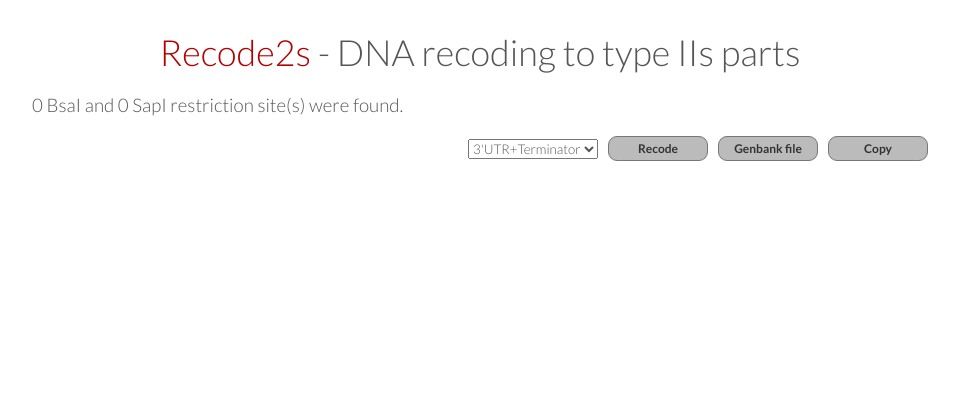
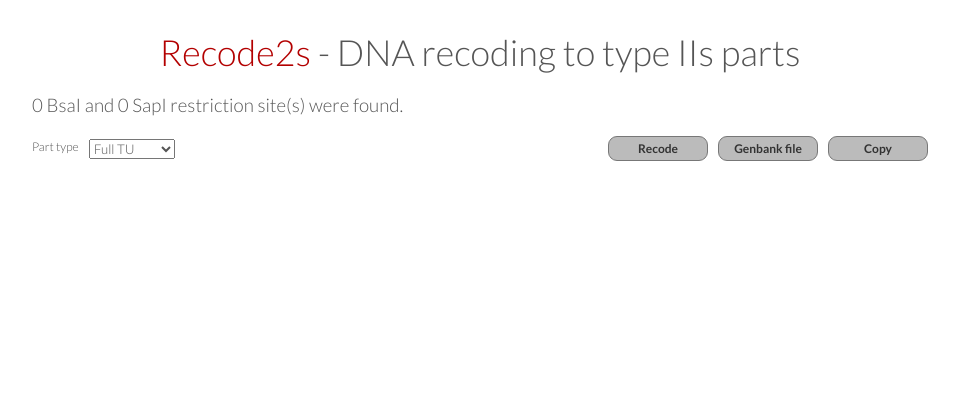
Before and after one commit to bpollakw/recode2s, a Flask app: template templates/recode.html in a window 1280 px wide. Shown: the top 420 px of the page, without its empty margins (160-1119 px from the left). Run offline with Flask 2, Linux system fonts and the light colour scheme; the template is opened without the code that fills it, so the values that code supplies are empty; some libraries are stand-ins or nearby versions.

Commit message:
new version

```diff
--- a/app.py
+++ b/app.py
@@ -18,9 +18,9 @@ app.secret_key = 'HJKDGSA&^D%HJKN.zczxcoasdk2194uru'
 #def page_not_found(e):
 #    return render_template('404.html', title='404'), 404
 
-@app.errorhandler(500)
-def internal_error(e):
-	return render_template('500.html', title='500'), 500
+#@app.errorhandler(500)
+#def internal_error(e):
+#	return render_template('500.html', title='500'), 500
 
 # Helper function for recursive search of restriction sites
 
@@ -46,7 +46,6 @@ def recode():
 		seq = request.form["seq"]
 		seq = seq.upper()
 		seq = re.sub(' ','',seq).strip()
-		seqtype = request.form["seqtype"]
 		name = request.form["name"]
 
 	BsaI_F = "GGTCTC"
@@ -94,16 +93,21 @@ def recode():
 
 	BsaI_sites = BsaI_sitesF+BsaI_sitesR
 	SapI_sites = SapI_sitesF+SapI_sitesR
+	session["BsaI"] = BsaI_sites
+	session["SapI"] = SapI_sites
 
 
-	return render_template('recode.html', seq=orgseq, newseq=seq, seqtype=seqtype, name=name,BsaI=BsaI_sites, SapI=SapI_sites)
+	return render_template('recode.html', seq=orgseq, newseq=seq, name=name,BsaI=BsaI_sites, SapI=SapI_sites)
 
 @app.route('/export')
 def export():
 	name = request.args.get('name','')
 	seq = request.args.get('seq','')
 	seq_type = request.args.get('type','')
-
+	add = request.args.get('add','')
+	BsaI = session.get("BsaI", None)
+	SapI = session.get("SapI", None)
+	add = int(add)
 	if not name:
 		return ('', 204)
 
@@ -117,16 +121,23 @@ def export():
 	record.features.append( SeqFeature( location = location, strand = strand, type="BsaI_F", id="BsaI"))
 
 	location = FeatureLocation(7, 11, strand = strand);
-	record.features.append( SeqFeature( location = location, strand = strand, type="misc_feature", id="Overhang" ))
+	record.features.append( SeqFeature( location = location, strand = strand, type="misc_feature", id="Overhang", qualifiers={"key": "Overhang"} ))
+
+
+	for site in BsaI:
+		location = FeatureLocation(site+add, site+add+6, strand = strand);
+		record.features.append( SeqFeature( location = location, strand = strand, type="modified_base", id="BsaI_mut", qualifiers={"key": "BsaI_mut"} ))
+
+	for site in SapI:
+		location = FeatureLocation(site+add, site+add+7, strand = strand);
+		record.features.append( SeqFeature( location = location, strand = strand, type="modified_base", id="SapI_mut", qualifiers={"key": "SapI_mut"} ))
 
 	strand = -1;
 	location = FeatureLocation(len(seq)-6, len(seq), strand = strand);
 	record.features.append( SeqFeature( location = location, strand = strand, type="BsaI_R", id="BsaI" ))
 
-
 	location = FeatureLocation(len(seq)-11, len(seq)-7, strand = strand);
-	record.features.append( SeqFeature( location = location, strand = strand, type="misc_feature", id="Overhang" ))
-
+	record.features.append( SeqFeature( location = location, strand = strand, type="misc_feature", id="Overhang", qualifiers={"key": "Overhang"} ))
 
 	response = make_response(record.format("gb"))
 	response.headers["Content-Type"] = "application/octet-stream"
@@ -137,5 +148,3 @@ def export():
 if __name__ == "__main__":
  	port = int(os.environ.get('PORT', 5000))
 	serve(app, host="0.0.0.0", port=port)
-	#serve(wsgiapp, listen='*:8080')
-	#app.run(debug=True, host="0.0.0.0", port=5000)
--- a/static/js/seqviewer.js
+++ b/static/js/seqviewer.js
@@ -57,7 +57,7 @@ function highlight_sites(){
 	seqViewer.coverage(sequenceCoverage);
 }
 
-function recode(name, seq, newseq, type){
+function recode(name, seq, newseq){
 
 	if (type == "CDS" && seq.substring(0,3) == "ATG"){
 		if (typeof changed !== 'undefined'){
@@ -70,7 +70,7 @@ function recode(name, seq, newseq, type){
 		}
 	}
 	else if (type == "CDS" && seq.substring(0,3) != "ATG"){
-		alert("cds does not start with ATG. Check sequence!")
+		alert("CDS does not start with ATG. Check sequence!")
 	}
 	else if (type == 'promoter' && typeof changed == 'undefined'){
 			front = "GGTCTCAGGAG"
@@ -84,7 +84,7 @@ function recode(name, seq, newseq, type){
 			add=11;
 	}
 	else if (type == 'terminator' && typeof changed != 'undefined'){}
-	else if (type == 'full' && typeof changed == 'undefined'){
+	else if (type == 'gene'){
 			front = "GGTCTCAGGAG"
 			back = "CGCTTGAGACC"
 			add=11;
@@ -150,7 +150,8 @@ function recode(name, seq, newseq, type){
 		delete changed;
    	}
   }
-function export_GB(name, seqtype){
-	link = "/export?"+"seq="+recodedseq+"&type="+seqtype+"&name="+name
+function export_GB(name){
+	console.log(add);
+	link = "/export?"+"seq="+recodedseq+"&type="+type+"&name="+name+"&add="+add
 	location.href=link;
 }
--- a/templates/recode.html
+++ b/templates/recode.html
@@ -8,6 +8,38 @@
 	<script src="{{ url_for('static', filename='js/clipboard_tooltip.js')}}"></script>
 {% endblock %}
 {% block content %}
+	<script>
+		function show(program){
+			if (program.startsWith('promoter')){
+				$(".promoter-col").removeClass("hidden");
+				$(".cds-col").addClass("hidden");
+				$(".term-col").addClass("hidden");
+				delete changed;
+				type = program;
+			}
+			else if (program.startsWith('CDS')){
+				$(".cds-col").removeClass("hidden");
+				$(".promoter-col").addClass("hidden");
+				$(".term-col").addClass("hidden");
+				type = program;
+				delete changed;
+			}
+			else if (program.startsWith('terminator')){
+				$(".term-col").removeClass("hidden");
+				$(".cds-col").addClass("hidden");
+				$(".promoter-col").addClass("hidden");
+				type = program;
+				delete changed;
+			}
+			else{
+				$(".promoter-col").addClass("hidden");
+				$(".cds-col").addClass("hidden");
+				$(".term-col").addClass("hidden");
+				type = program;
+				delete changed;
+			}
+		}
+	</script>
 
 		<div class="description">
 
@@ -17,28 +49,35 @@
 
 			<div id="clipboard">
 				<button id="clipboard_btn" class="button right" data-clipboard-text="">Copy</button>
-				<button id="download_gb_btn" class="button right" onclick="export_GB('{{name}}','{{seqtype}}')">Genbank file</button>
-				<button id="recode_btn" class="button right" onclick="recode('{{name}}','{{seq}}','{{newseq}}', '{{seqtype}}','{{BsaI}}','{{SapI}}')">Recode</button>
+				<button id="download_gb_btn" class="button right" onclick="export_GB('{{name}}')">Genbank file</button>
+				<button id="recode_btn" class="button right" onclick="recode('{{name}}','{{seq}}','{{newseq}}', '{{BsaI}}','{{SapI}}')">Recode</button>
 			</div>
 
-				{% if seqtype == "CDS" %}
-					<select class="selector right" id="selector" class="right" name="Fusion" type="text" onchange="change_overhangs(value);">
+				<label class="small-label left">Part type</label>
+				<select class="selector left" style="margin-right: 10px;" id="selector" class="left" name="seqtype" type="text" onChange="show(this.value)">
+					<option value="promoter">Promoter</option>
+					<option value="CDS">CDS</option>
+					<option value="terminator">Terminator</option>
+					<option value="gene" selected>Full TU</option>
+				</select>
+
+				<select class="cds-col selector left hidden" id="selector" class="right" name="Fusion" type="text" onchange="change_overhangs(value);">
 					<option value="N">N-terminal fusion</option>
 					<option value="None" selected>No fusion</option>
 					<option value="C">C-terminal fusion</option>
 				</select>
-				{% elif seqtype == "promoter" %}
-					<select class="selector right" id="selector" class="right" name="Fusion" type="text" onchange="change_overhangs(value);">
+
+				<select class="promoter-col selector left hidden" id="selector" class="right" name="Fusion" type="text" onchange="change_overhangs(value);">
 					<option value="P">Promoter</option>
 					<option value="PU" selected>Promoter+5'UTR</option>
 				</select>
-				{% elif seqtype == "full" %}
-				{% else %}
-					<select class="selector right" id="selector" class="right" name="Fusion" type="text" onchange="change_overhangs(value);">
+
+
+				<select class="term-col selector left hidden" id="selector" class="right" name="Fusion" type="text" onchange="change_overhangs(value);">
 					<option value="T">Terminator</option>
 					<option value="UT" selected>3'UTR+Terminator</option>
 				</select>
-				{% endif %}
+
 		</div>
 		<script>
 
@@ -53,7 +92,8 @@
 			clipboard.on('error', function(e) {
 				showTooltip(e.trigger, fallbackMessage(e.action));
 			});
-//			console.log("{{seqtype}}")
+
+			type = "gene";
 			BsaI = {{BsaI}};
 			SapI = {{SapI}};
 			seq = "{{seq}}";
```
Also changed, not shown: templates/home.html (+1 -9 lines). Lines whose indentation alone changed are shown as unchanged.
